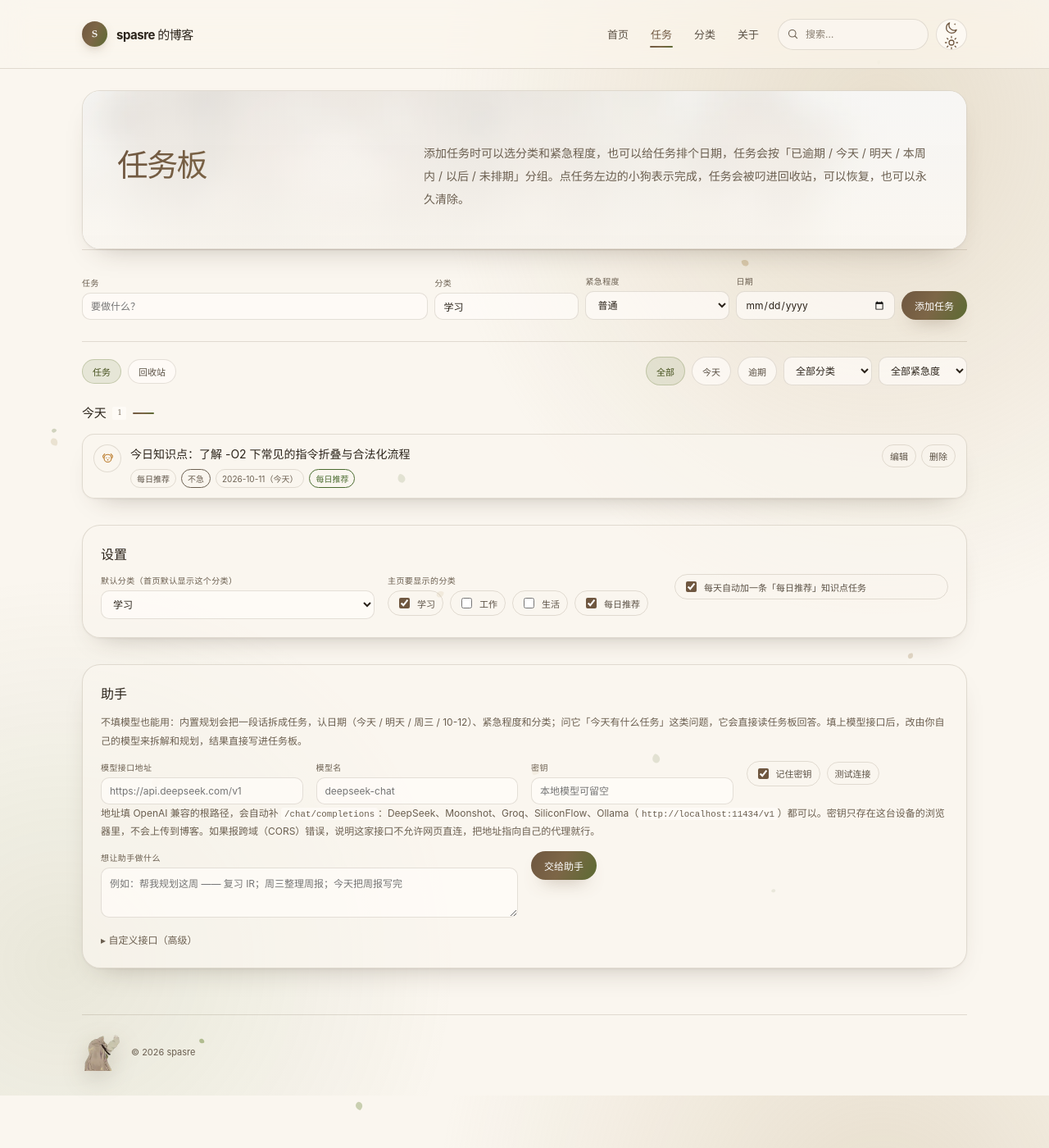
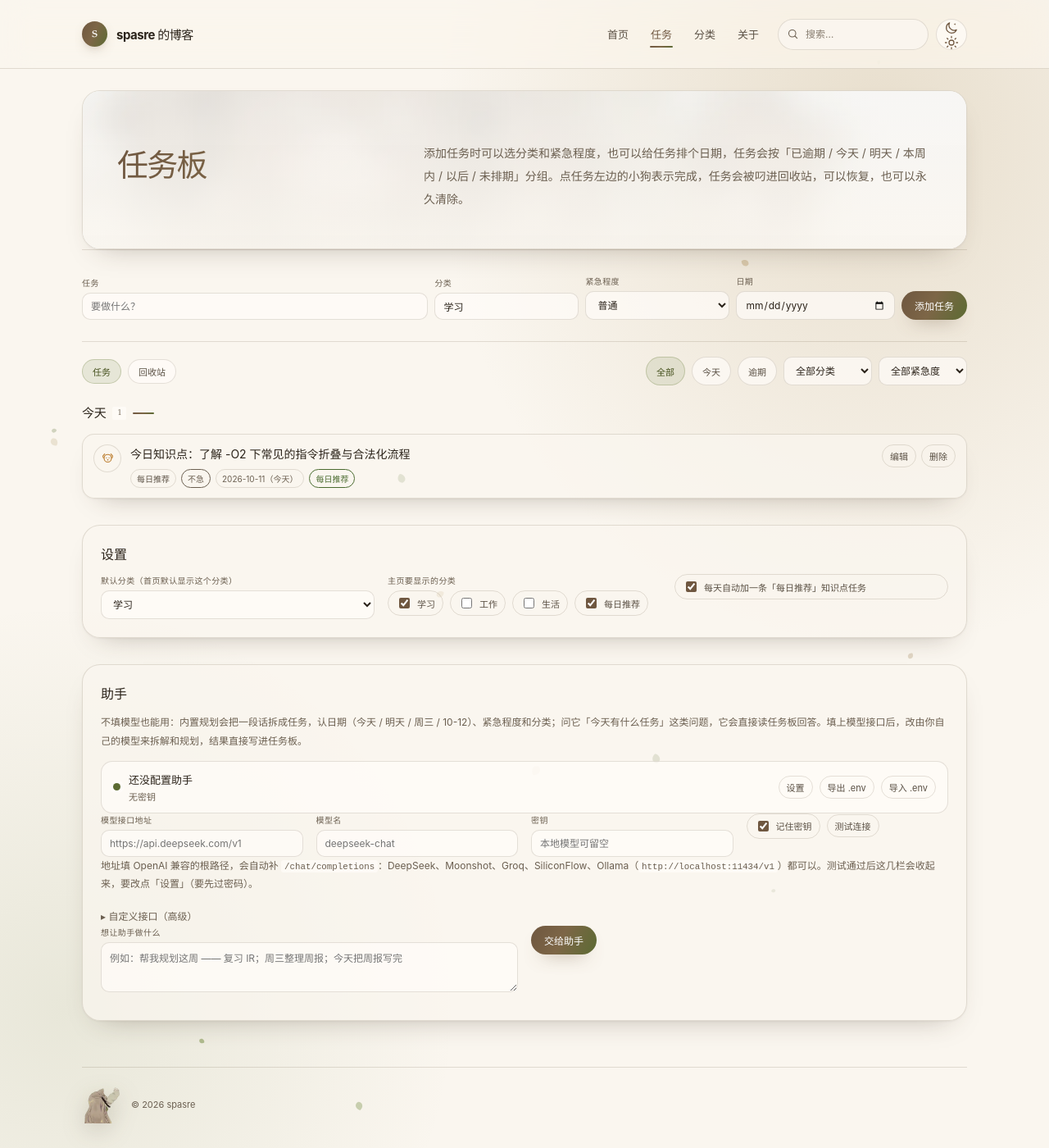
Before and after one commit to spasre/spasre.github.io, a Jekyll site: the page built from tasks.html, in a window 1280 px wide and 1400 px high, scrolled down 6 px. Shown: the whole window at 82% size. Built offline with Jekyll 4.4.1, drawn with Linux system fonts in a browser that asks for light colours; part of the change alters nothing that is shown.

Commit message:
任务板助手：配置存本地 .env，改设置要先过密码
测试连接通过后，助手区块不再摊着那几个输入框，只留一行摘要；要改配置
点「设置」，第一次先定一个密码，之后每次改都要先输密码。

- 配置可导出成 spasre-agent.env（键值对，改名叫 .env 就行），也能导入回来，
  换电脑时配置和密码哈希一起搬走，不用重新设。
- 密码只存 PBKDF2-SHA256（150000 轮、16 字节随机 salt）的派生值，原文不落盘。
  需要 crypto.subtle，所以只在 https / localhost 下可用。
- 新增 .gitignore 忽略 .env / *.env，导出的文件放在仓库里也不会被提交。
- README 补「配置存在哪、怎么改」一节，并写明纯静态站的安全边界。

Co-authored-by: Copilot <223556219+Copilot@users.noreply.github.com>

```diff
--- a/assets/css/style.css
+++ b/assets/css/style.css
@@ -729,6 +729,40 @@ h1 {
 
 .task-agent-tools { align-items: center; }
 
+.task-agent-card {
+  display: flex;
+  flex-wrap: wrap;
+  align-items: center;
+  justify-content: space-between;
+  gap: 12px;
+  margin-top: 12px;
+  padding: 12px 14px;
+  border: 1px solid var(--line);
+  border-radius: 14px;
+  background: var(--field);
+}
+.task-agent-card-main { display: flex; align-items: center; gap: 10px; min-width: 0; }
+.task-agent-dot {
+  width: 9px;
+  height: 9px;
+  flex: none;
+  border-radius: 50%;
+  background: var(--leaf);
+  box-shadow: 0 0 0 4px var(--field);
+}
+.task-agent-card-title { margin: 0; color: var(--ink); font-size: 13px; font-weight: 600; }
+.task-agent-card-detail { margin: 3px 0 0; color: var(--muted); font-size: 11px; overflow-wrap: anywhere; }
+
+.task-agent-gate {
+  margin-top: 12px;
+  padding: 14px;
+  border: 1px solid var(--brand);
+  border-radius: 14px;
+  background: var(--field);
+}
+.task-agent-gate .task-hint { margin-top: 0; }
+.task-agent-gate .task-field { max-width: 320px; }
+
 .task-details { margin-top: 14px; }
 .task-details > summary {
   padding: 4px 0;
--- a/assets/js/tasks.js
+++ b/assets/js/tasks.js
@@ -38,10 +38,17 @@
     agentModel: "",
     agentApiKey: "",
     agentRememberKey: true,
-    agentEndpoint: ""
+    agentEndpoint: "",
+    agentSetupDone: false,
+    agentVerifiedAt: "",
+    agentPasswordHash: "",
+    agentPasswordSalt: ""
   };
   const AGENT_KEY_STORAGE = "spasre-agent-key";
   const AGENT_TIMEOUT = 60000;
+  const AGENT_PBKDF2_ROUNDS = 150000;
+  const AGENT_ENV_FILE = "spasre-agent.env";
+  const AGENT_PASSWORD_MIN = 4;
 
   const DOG_ICON =
     '<svg viewBox="0 0 24 24" width="17" height="17" fill="none" aria-hidden="true">' +
@@ -55,7 +62,8 @@
 
   const state = {
     homeCategory: "",
-    board: { view: "active", category: "all", urgency: "all", scope: "all", editingId: "" }
+    board: { view: "active", category: "all", urgency: "all", scope: "all", editingId: "" },
+    agent: { unlocked: false, gate: "" }
   };
 
   let store = load();
@@ -121,6 +129,123 @@
     } catch (error) {
       /* 同上 */
     }
+  }
+
+  /* ---------- agent password ---------- */
+
+  function subtleCrypto() {
+    return window.crypto && window.crypto.subtle ? window.crypto.subtle : null;
+  }
+
+  function base64FromBytes(bytes) {
+    let binary = "";
+    bytes.forEach((byte) => {
+      binary += String.fromCharCode(byte);
+    });
+    return window.btoa(binary);
+  }
+
+  function bytesFromBase64(text) {
+    const binary = window.atob(String(text || ""));
+    const bytes = new Uint8Array(binary.length);
+    for (let index = 0; index < binary.length; index += 1) bytes[index] = binary.charCodeAt(index);
+    return bytes;
+  }
+
+  function newSalt() {
+    const bytes = new Uint8Array(16);
+    window.crypto.getRandomValues(bytes);
+    return base64FromBytes(bytes);
+  }
+
+  // 只存 PBKDF2-SHA256 的派生结果，原文不落盘。纯前端挡不住懂行的人，
+  // 但能挡住随手改设置和旁观。
+  async function hashPassword(password, saltBase64) {
+    const subtle = subtleCrypto();
+    if (!subtle) throw new Error("这个浏览器不给用加密接口（需要 https），没法安全地存密码。");
+    const material = await subtle.importKey(
+      "raw",
+      new TextEncoder().encode(String(password)),
+      "PBKDF2",
+      false,
+      ["deriveBits"]
+    );
+    const bits = await subtle.deriveBits(
+      { name: "PBKDF2", salt: bytesFromBase64(saltBase64), iterations: AGENT_PBKDF2_ROUNDS, hash: "SHA-256" },
+      material,
+      256
+    );
+    return base64FromBytes(new Uint8Array(bits));
+  }
+
+  function hasAgentPassword() {
+    return Boolean(store.settings.agentPasswordHash && store.settings.agentPasswordSalt);
+  }
+
+  /* ---------- agent env file ---------- */
+
+  function envValue(value) {
+    return String(value === undefined || value === null ? "" : value).replace(/[\r\n]+/g, " ").trim();
+  }
+
+  function agentEnvText() {
+    const settings = store.settings;
+    return (
+      [
+        "# spasre 博客 · 任务板助手配置",
+        "# 里面有密钥，别提交到 git（仓库的 .gitignore 已经忽略 .env）",
+        "SPASRE_AGENT_BASE_URL=" + envValue(settings.agentBaseUrl),
+        "SPASRE_AGENT_MODEL=" + envValue(settings.agentModel),
+        "SPASRE_AGENT_API_KEY=" + envValue(readAgentKey()),
+        "SPASRE_AGENT_REMEMBER_KEY=" + (settings.agentRememberKey ? "true" : "false"),
+        "SPASRE_AGENT_ENDPOINT=" + envValue(settings.agentEndpoint),
+        "SPASRE_AGENT_PASSWORD_HASH=" + envValue(settings.agentPasswordHash),
+        "SPASRE_AGENT_PASSWORD_SALT=" + envValue(settings.agentPasswordSalt)
+      ].join("\n") + "\n"
+    );
+  }
+
+  function parseAgentEnv(text) {
+    const map = {};
+    String(text || "")
+      .split(/\r?\n/)
+      .forEach((line) => {
+        const trimmed = line.trim();
+        if (!trimmed || trimmed.startsWith("#")) return;
+        const at = trimmed.indexOf("=");
+        if (at === -1) return;
+        const key = trimmed.slice(0, at).trim();
+        let value = trimmed.slice(at + 1).trim();
+        const quoted =
+          (value.startsWith('"') && value.endsWith('"')) || (value.startsWith("'") && value.endsWith("'"));
+        if (quoted && value.length >= 2) value = value.slice(1, -1);
+        map[key] = value;
+      });
+    return map;
+  }
+
+  function applyAgentEnv(map) {
+    const patch = {};
+    if (map.SPASRE_AGENT_BASE_URL !== undefined) patch.agentBaseUrl = map.SPASRE_AGENT_BASE_URL;
+    if (map.SPASRE_AGENT_MODEL !== undefined) patch.agentModel = map.SPASRE_AGENT_MODEL;
+    if (map.SPASRE_AGENT_ENDPOINT !== undefined) patch.agentEndpoint = map.SPASRE_AGENT_ENDPOINT;
+    if (map.SPASRE_AGENT_REMEMBER_KEY !== undefined) patch.agentRememberKey = map.SPASRE_AGENT_REMEMBER_KEY !== "false";
+    if (map.SPASRE_AGENT_PASSWORD_HASH !== undefined) patch.agentPasswordHash = map.SPASRE_AGENT_PASSWORD_HASH;
+    if (map.SPASRE_AGENT_PASSWORD_SALT !== undefined) patch.agentPasswordSalt = map.SPASRE_AGENT_PASSWORD_SALT;
+    const complete = Boolean(patch.agentBaseUrl && patch.agentModel) || Boolean(patch.agentEndpoint);
+    if (complete) patch.agentSetupDone = true;
+    updateSettings(patch);
+    if (map.SPASRE_AGENT_API_KEY !== undefined) writeAgentKey(map.SPASRE_AGENT_API_KEY);
+    state.agent.unlocked = false;
+    state.agent.gate = "";
+    return complete;
+  }
+
+  function agentConfigured() {
+    const settings = store.settings;
+    if (!settings.agentSetupDone) return false;
+    const hasModel = Boolean(String(settings.agentBaseUrl || "").trim() && String(settings.agentModel || "").trim());
+    return hasModel || Boolean(String(settings.agentEndpoint || "").trim());
   }
 
   /* ---------- helpers ---------- */
@@ -516,6 +641,21 @@
     const dailyToggle = document.getElementById("task-daily-toggle");
     if (dailyToggle) dailyToggle.checked = Boolean(store.settings.dailyRecommendation);
 
+    renderAgentPanel();
+
+    const addCategory = document.getElementById("task-category");
+    if (addCategory && !addCategory.value) addCategory.value = store.settings.defaultCategory;
+  }
+
+  function renderAgentPanel() {
+    const setup = document.getElementById("agent-setup");
+    const summary = document.getElementById("agent-summary");
+    const gate = document.getElementById("agent-gate");
+    if (!setup && !summary) return;
+
+    const configured = agentConfigured();
+    const editing = state.agent.unlocked || !configured;
+
     const endpoint = document.getElementById("agent-endpoint");
     if (endpoint) endpoint.value = store.settings.agentEndpoint || "";
 
@@ -526,13 +666,111 @@
     if (modelInput) modelInput.value = store.settings.agentModel || "";
 
     const keyInput = document.getElementById("agent-key");
-    if (keyInput && !keyInput.value) keyInput.value = readAgentKey();
+    if (keyInput && editing && !keyInput.value) keyInput.value = readAgentKey();
 
     const rememberBox = document.getElementById("agent-remember-key");
     if (rememberBox) rememberBox.checked = Boolean(store.settings.agentRememberKey);
 
-    const addCategory = document.getElementById("task-category");
-    if (addCategory && !addCategory.value) addCategory.value = store.settings.defaultCategory;
+    // 密码门开着的时候先把表单收起来，过了门再露出来
+    if (setup) setup.hidden = !editing || Boolean(state.agent.gate);
+    if (summary) summary.hidden = editing;
+
+    const summaryTitle = document.getElementById("agent-summary-title");
+    const summaryDetail = document.getElementById("agent-summary-detail");
+    if (summaryTitle) {
+      const model = String(store.settings.agentModel || "").trim();
+      summaryTitle.textContent = configured
+        ? "已连接" + (model ? " · " + model : "")
+        : "还没配置助手";
+    }
+    if (summaryDetail) {
+      const pieces = [];
+      const base = String(store.settings.agentBaseUrl || "").trim();
+      const custom = String(store.settings.agentEndpoint || "").trim();
+      if (base) pieces.push(base);
+      if (custom) pieces.push("自定义接口 " + custom);
+      pieces.push(readAgentKey() ? "密钥已保存" : "无密钥");
+      if (hasAgentPassword()) pieces.push("已设密码");
+      if (store.settings.agentVerifiedAt) pieces.push("验证于 " + String(store.settings.agentVerifiedAt).slice(0, 16).replace("T", " "));
+      summaryDetail.textContent = pieces.join(" · ");
+    }
+
+    const collapseButton = document.getElementById("agent-collapse");
+    if (collapseButton) collapseButton.hidden = !configured || !state.agent.unlocked;
+
+    if (gate) gate.hidden = !state.agent.gate;
+    if (state.agent.gate) {
+      const setting = state.agent.gate === "set";
+      const hint = document.getElementById("agent-gate-hint");
+      const label = document.getElementById("agent-pw-label");
+      const confirmField = document.getElementById("agent-pw-confirm-field");
+      const submit = document.getElementById("agent-gate-submit");
+      if (hint) {
+        hint.textContent = setting
+          ? "第一次进设置，先定一个密码。以后改这些设置都要先输它，密码只在本机保存哈希值。"
+          : "改这些设置要先输密码。";
+      }
+      if (label) label.textContent = setting ? "设置密码" : "密码";
+      if (confirmField) confirmField.hidden = !setting;
+      if (submit) submit.textContent = setting ? "保存密码并继续" : "解锁";
+      const passwordInput = document.getElementById("agent-password");
+      if (passwordInput && typeof passwordInput.focus === "function") passwordInput.focus();
+    }
+  }
+
+  async function submitAgentGate() {
+    const passwordInput = document.getElementById("agent-password");
+    const confirmInput = document.getElementById("agent-password-confirm");
+    const status = document.getElementById("agent-gate-status");
+    const password = passwordInput ? passwordInput.value : "";
+    const fail = (message) => {
+      if (status) status.textContent = message;
+      if (passwordInput) passwordInput.value = "";
+    };
+
+    if (status) status.textContent = "处理中…";
+    try {
+      if (!hasAgentPassword()) {
+        if (password.length < AGENT_PASSWORD_MIN) {
+          fail("密码至少 " + AGENT_PASSWORD_MIN + " 位。");
+          return;
+        }
+        if (password !== (confirmInput ? confirmInput.value : "")) {
+          fail("两次输入不一样。");
+          return;
+        }
+        const salt = newSalt();
+        const hash = await hashPassword(password, salt);
+        updateSettings({ agentPasswordSalt: salt, agentPasswordHash: hash });
+      } else {
+        const hash = await hashPassword(password, store.settings.agentPasswordSalt);
+        if (hash !== store.settings.agentPasswordHash) {
+          fail("密码不对。");
+          return;
+        }
+      }
+      state.agent.unlocked = true;
+      state.agent.gate = "";
+      if (passwordInput) passwordInput.value = "";
+      if (confirmInput) confirmInput.value = "";
+      if (status) status.textContent = "";
+      renderAll();
+    } catch (error) {
+      if (status) status.textContent = String(error.message || error);
+    }
+  }
+
+  function downloadAgentEnv() {
+    const blob = new Blob([agentEnvText()], { type: "text/plain;charset=utf-8" });
+    const url = window.URL.createObjectURL(blob);
+    const link = document.createElement("a");
+    link.href = url;
+    link.download = AGENT_ENV_FILE;
+    document.body.append(link);
+    link.click();
+    link.remove();
+    window.setTimeout(() => window.URL.revokeObjectURL(url), 1000);
+    return AGENT_ENV_FILE;
   }
 
   function renderBoardTabs() {
@@ -1072,6 +1310,7 @@
   function renderAll() {
     renderHome();
     renderBoard();
+    renderAgentPanel();
   }
 
   function handleAction(event) {
@@ -1216,7 +1455,11 @@
 
     const endpoint = document.getElementById("agent-endpoint");
     if (endpoint) {
-      endpoint.addEventListener("change", () => updateSettings({ agentEndpoint: endpoint.value.trim() }));
+      endpoint.addEventListener("change", () => {
+        updateSettings({ agentEndpoint: endpoint.value.trim() });
+        if (endpoint.value.trim()) updateSettings({ agentSetupDone: true });
+        renderAll();
+      });
     }
 
     const baseInput = document.getElementById("agent-base");
@@ -1257,11 +1500,95 @@
         if (status) status.textContent = "正在测试连接…";
         try {
           const message = await testAgent();
-          if (status) status.textContent = message;
+          // 测试过了就把凭据收起来，避免一直摊在页面上
+          updateSettings({ agentSetupDone: true, agentVerifiedAt: new Date().toISOString() });
+          state.agent.unlocked = false;
+          state.agent.gate = "";
+          if (status) status.textContent = message + " 凭据已收好，要改点「设置」。";
+          renderAll();
         } catch (error) {
           if (status) status.textContent = String(error.message || error);
         } finally {
           testButton.disabled = false;
+        }
+      });
+    }
+
+    const collapseButton = document.getElementById("agent-collapse");
+    if (collapseButton) {
+      collapseButton.addEventListener("click", () => {
+        state.agent.unlocked = false;
+        state.agent.gate = "";
+        renderAll();
+      });
+    }
+
+    const editButton = document.getElementById("agent-edit");
+    if (editButton) {
+      editButton.addEventListener("click", () => {
+        state.agent.gate = hasAgentPassword() ? "enter" : "set";
+        const status = document.getElementById("agent-gate-status");
+        if (status) status.textContent = "";
+        renderAgentPanel();
+      });
+    }
+
+    const gateSubmit = document.getElementById("agent-gate-submit");
+    if (gateSubmit) {
+      gateSubmit.addEventListener("click", () => {
+        submitAgentGate();
+      });
+    }
+
+    const gateCancel = document.getElementById("agent-gate-cancel");
+    if (gateCancel) {
+      gateCancel.addEventListener("click", () => {
+        state.agent.gate = "";
+        const passwordInput = document.getElementById("agent-password");
+        const confirmInput = document.getElementById("agent-password-confirm");
+        if (passwordInput) passwordInput.value = "";
+        if (confirmInput) confirmInput.value = "";
+        renderAll();
+      });
+    }
+
+    ["agent-password", "agent-password-confirm"].forEach((id) => {
+      const input = document.getElementById(id);
+      if (!input) return;
+      input.addEventListener("keydown", (event) => {
+        if (event.key === "Enter") {
+          event.preventDefault();
+          submitAgentGate();
+        }
+      });
+    });
+
+    const exportButton = document.getElementById("agent-export");
+    if (exportButton) {
+      exportButton.addEventListener("click", () => {
+        const status = document.getElementById("agent-status");
+        const name = downloadAgentEnv();
+        if (status) status.textContent = "已导出 " + name + "，存到本地后可以改名叫 .env（.gitignore 已经忽略，不会提交）。";
+      });
+    }
+
+    const importButton = document.getElementById("agent-import");
+    const importFile = document.getElementById("agent-import-file");
+    if (importButton && importFile) {
+      importButton.addEventListener("click", () => importFile.click());
+      importFile.addEventListener("change", async () => {
+        const status = document.getElementById("agent-status");
+        const file = importFile.files && importFile.files[0];
+        if (!file) return;
+        try {
+          const text = await file.text();
+          const ok = applyAgentEnv(parseAgentEnv(text));
+          if (status) status.textContent = ok ? "已从 " + file.name + " 读入配置。" : "读到了文件，但里面没有完整的接口地址和模型名。";
+        } catch (error) {
+          if (status) status.textContent = "读不了这个文件：" + String(error.message || error);
+        } finally {
+          importFile.value = "";
+          renderAll();
         }
       });
     }
@@ -1368,6 +1695,7 @@
       if (config.baseUrl !== undefined) patch.agentBaseUrl = String(config.baseUrl || "").trim();
       if (config.model !== undefined) patch.agentModel = String(config.model || "").trim();
       if (config.rememberKey !== undefined) patch.agentRememberKey = Boolean(config.rememberKey);
+      if (config.setupDone !== undefined) patch.agentSetupDone = Boolean(config.setupDone);
       updateSettings(patch);
       if (config.apiKey !== undefined) writeAgentKey(config.apiKey);
       renderAll();
@@ -1379,6 +1707,36 @@
       };
     },
     testAgent: testAgent,
+    agentConfigured: agentConfigured,
+    hasAgentPassword: hasAgentPassword,
+    agentEnvText: agentEnvText,
+    importAgentEnv: function (text) {
+      const ok = applyAgentEnv(parseAgentEnv(text));
+      renderAll();
+      return ok;
+    },
+    exportAgentEnv: downloadAgentEnv,
+    unlockAgent: function (password) {
+      return (async () => {
+        if (!hasAgentPassword()) {
+          const salt = newSalt();
+          const hash = await hashPassword(password, salt);
+          updateSettings({ agentPasswordSalt: salt, agentPasswordHash: hash });
+        } else {
+          const hash = await hashPassword(password, store.settings.agentPasswordSalt);
+          if (hash !== store.settings.agentPasswordHash) return false;
+        }
+        state.agent.unlocked = true;
+        state.agent.gate = "";
+        renderAll();
+        return true;
+      })();
+    },
+    lockAgent: function () {
+      state.agent.unlocked = false;
+      state.agent.gate = "";
+      renderAll();
+    },
     requestPlan: requestPlan,
     ask: ask,
     plan: localPlan,
--- a/tasks.html
+++ b/tasks.html
@@ -97,6 +97,43 @@ permalink: /tasks/
         <section class="task-panel-block" aria-labelledby="task-agent-title">
           <h2 class="task-panel-title" id="task-agent-title">助手</h2>
           <p class="task-hint">不填模型也能用：内置规划会把一段话拆成任务，认日期（今天 / 明天 / 周三 / 10-12）、紧急程度和分类；问它「今天有什么任务」这类问题，它会直接读任务板回答。填上模型接口后，改由你自己的模型来拆解和规划，结果直接写进任务板。</p>
+
+          <div class="task-agent-card" id="agent-summary" hidden>
+            <div class="task-agent-card-main">
+              <span class="task-agent-dot" aria-hidden="true"></span>
+              <div>
+                <p class="task-agent-card-title" id="agent-summary-title"></p>
+                <p class="task-agent-card-detail" id="agent-summary-detail"></p>
+              </div>
+            </div>
+            <div class="task-actions-cell">
+              <button class="task-action" type="button" id="agent-edit">设置</button>
+              <button class="task-action" type="button" id="agent-export">导出 .env</button>
+              <button class="task-action" type="button" id="agent-import">导入 .env</button>
+              <input type="file" id="agent-import-file" accept=".env,text/plain" hidden>
+            </div>
+          </div>
+
+          <div class="task-agent-gate" id="agent-gate" hidden>
+            <p class="task-hint" id="agent-gate-hint"></p>
+            <div class="task-panel-grid">
+              <label class="task-field">
+                <span id="agent-pw-label">密码</span>
+                <input class="task-input" type="password" id="agent-password" autocomplete="off" spellcheck="false">
+              </label>
+              <label class="task-field" id="agent-pw-confirm-field" hidden>
+                <span>再输一遍</span>
+                <input class="task-input" type="password" id="agent-password-confirm" autocomplete="off" spellcheck="false">
+              </label>
+              <div class="task-actions-cell">
+                <button class="task-submit" type="button" id="agent-gate-submit">解锁</button>
+                <button class="task-action" type="button" id="agent-gate-cancel">取消</button>
+              </div>
+            </div>
+            <p class="task-agent-status" id="agent-gate-status" role="status"></p>
+          </div>
+
+          <div id="agent-setup">
             <div class="task-panel-grid">
               <label class="task-field">
                 <span>模型接口地址</span>
@@ -116,9 +153,20 @@ permalink: /tasks/
                   <span>记住密钥</span>
                 </label>
                 <button class="task-action" type="button" id="agent-test">测试连接</button>
+                <button class="task-action" type="button" id="agent-collapse" hidden>收起</button>
               </div>
             </div>
-          <p class="task-hint">地址填 OpenAI 兼容的根路径，会自动补 <code>/chat/completions</code>：DeepSeek、Moonshot、Groq、SiliconFlow、Ollama（<code>http://localhost:11434/v1</code>）都可以。密钥只存在这台设备的浏览器里，不会上传到博客。如果报跨域（CORS）错误，说明这家接口不允许网页直连，把地址指向自己的代理就行。</p>
+            <p class="task-hint">地址填 OpenAI 兼容的根路径，会自动补 <code>/chat/completions</code>：DeepSeek、Moonshot、Groq、SiliconFlow、Ollama（<code>http://localhost:11434/v1</code>）都可以。测试通过后这几栏会收起来，要改点「设置」（要先过密码）。</p>
+            <details class="task-details">
+              <summary>自定义接口（高级）</summary>
+              <p class="task-hint">不用 OpenAI 兼容格式时可以填自己的地址，填了就优先用它。请求体是 <code>{ prompt, today, categories, tasks }</code>，返回 <code>{ "tasks": [{ "title", "category", "urgency", "date" }] }</code> 或 <code>{ "reply": "..." }</code>。也可以在控制台调用 <code>spasreTasks.ask("...")</code>。</p>
+              <label class="task-field">
+                <span>自定义接口地址</span>
+                <input class="task-input" type="url" id="agent-endpoint" placeholder="留空就不用">
+              </label>
+            </details>
+          </div>
+
           <div class="task-panel-grid">
             <label class="task-field">
               <span>想让助手做什么</span>
@@ -129,14 +177,6 @@ permalink: /tasks/
             </div>
           </div>
           <p class="task-agent-status" id="agent-status" role="status"></p>
-          <details class="task-details">
-            <summary>自定义接口（高级）</summary>
-            <p class="task-hint">不用 OpenAI 兼容格式时可以填自己的地址，填了就优先用它。请求体是 <code>{ prompt, today, categories, tasks }</code>，返回 <code>{ "tasks": [{ "title", "category", "urgency", "date" }] }</code> 或 <code>{ "reply": "..." }</code>。也可以在控制台调用 <code>spasreTasks.ask("...")</code>。</p>
-            <label class="task-field">
-              <span>自定义接口地址</span>
-              <input class="task-input" type="url" id="agent-endpoint" placeholder="留空就不用">
-            </label>
-          </details>
         </section>
       </section>
     </main>
```
Also changed, not shown: README.md, 1 other file. Lines whose indentation alone changed are shown as unchanged.
